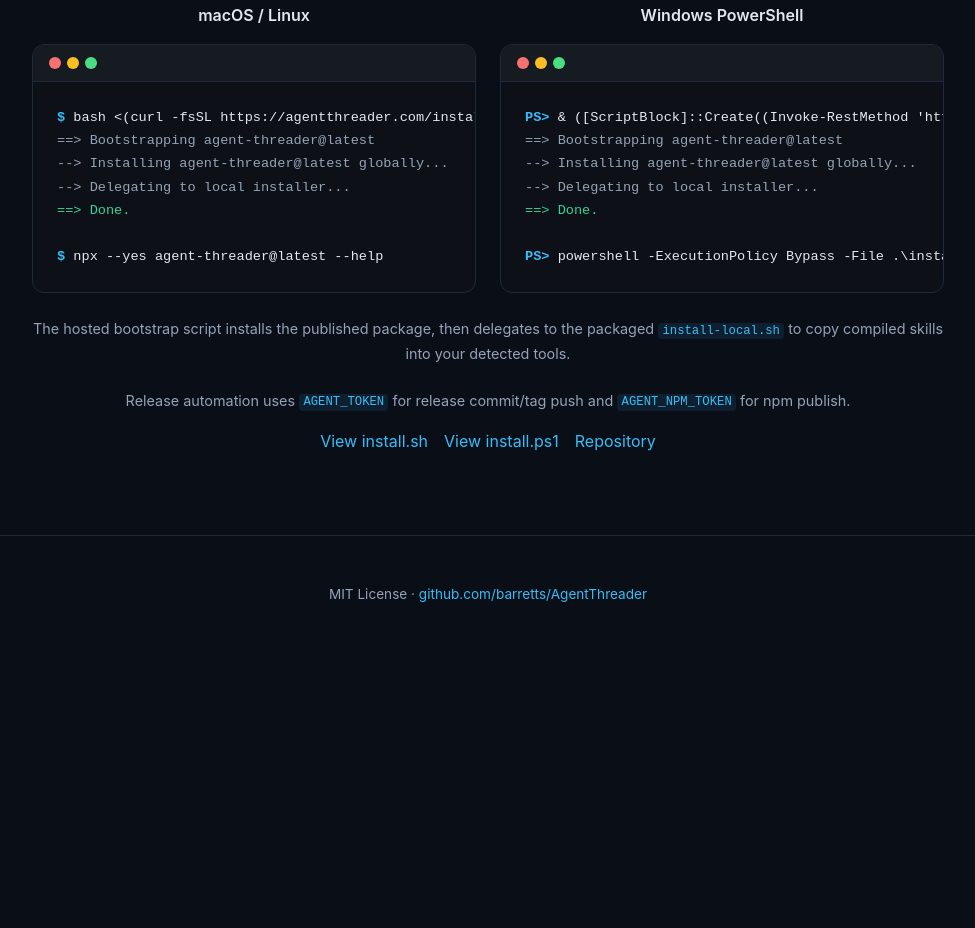
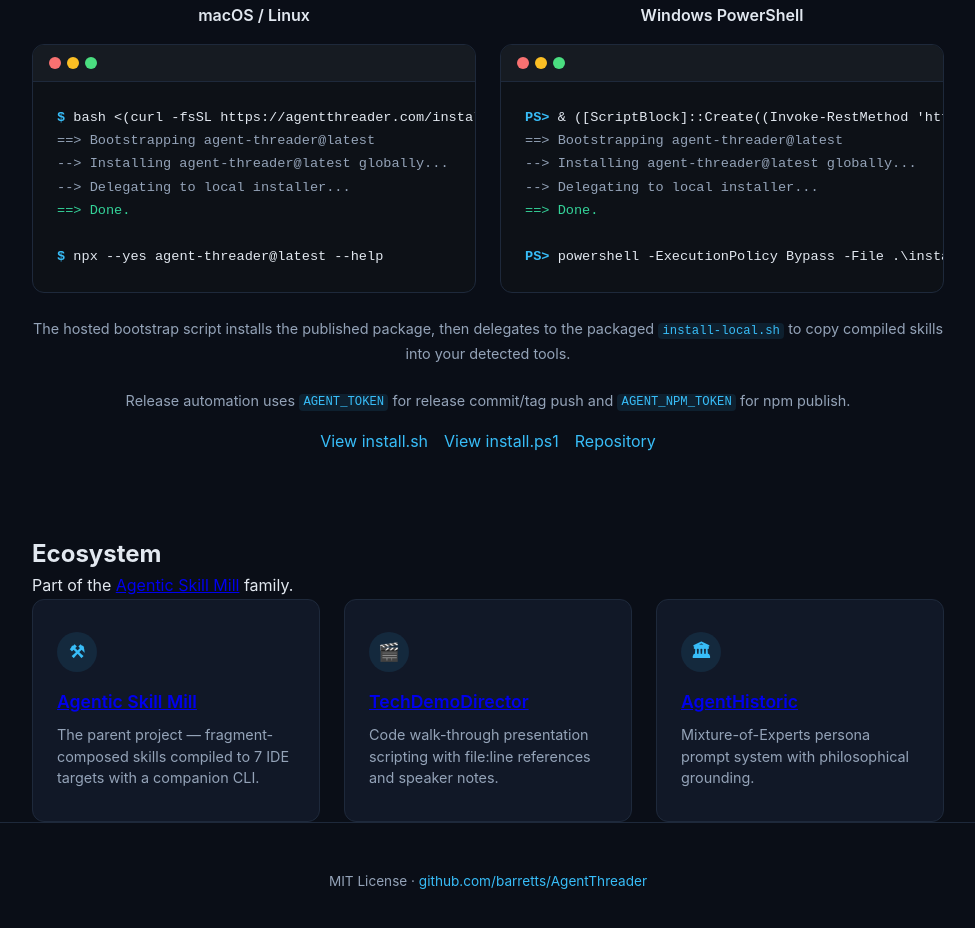
Before and after one commit to barretts/AgentThreader, a website: page site/index.html in a window 1280 px wide. Shown: the part 2335-3263 px from the top of the page, without its empty margins (152-1127 px from the left). Before the commit the page ends 2989 px from the top, so only its background shows below. Drawn offline with Linux system fonts and the light colour scheme.

Commit message:
feat(site): add Ecosystem section to agentthreader.com
Add a card grid section before the footer linking to the parent and
sibling projects in the Agentic Skill Mill family:

- Agentic Skill Mill (parent, links to agenticskillmill.com)
- TechDemoDirector (sibling, links to barretts.github.io/TechDemoDirector)
- AgentHistoric (sibling, links to agenthistoric.com)

Uses the existing .grid and .card CSS classes with card-icon decorators.

```diff
--- a/site/index.html
+++ b/site/index.html
@@ -154,6 +154,30 @@
       </div>
     </section>
 
+    <section class="ecosystem">
+      <div class="container">
+        <h2>Ecosystem</h2>
+        <p>Part of the <a href="https://agenticskillmill.com">Agentic Skill Mill</a> family.</p>
+        <div class="grid">
+          <div class="card">
+            <div class="card-icon">&#x2692;</div>
+            <h3><a href="https://agenticskillmill.com">Agentic Skill Mill</a></h3>
+            <p>The parent project — fragment-composed skills compiled to 7 IDE targets with a companion CLI.</p>
+          </div>
+          <div class="card">
+            <div class="card-icon">&#x1F3AC;</div>
+            <h3><a href="https://barretts.github.io/TechDemoDirector">TechDemoDirector</a></h3>
+            <p>Code walk-through presentation scripting with file:line references and speaker notes.</p>
+          </div>
+          <div class="card">
+            <div class="card-icon">&#x1F3DB;</div>
+            <h3><a href="https://agenthistoric.com">AgentHistoric</a></h3>
+            <p>Mixture-of-Experts persona prompt system with philosophical grounding.</p>
+          </div>
+        </div>
+      </div>
+    </section>
+
     <footer>
       <div class="container">
         <p>MIT License &middot; <a href="https://github.com/barretts/AgentThreader">github.com/barretts/AgentThreader</a></p>
```
